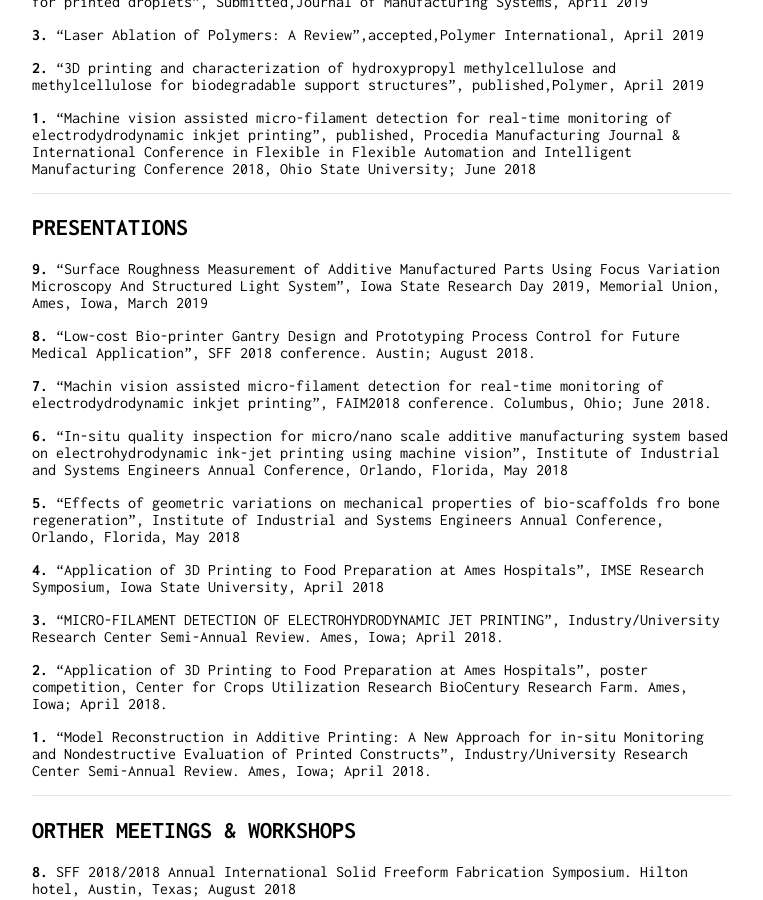
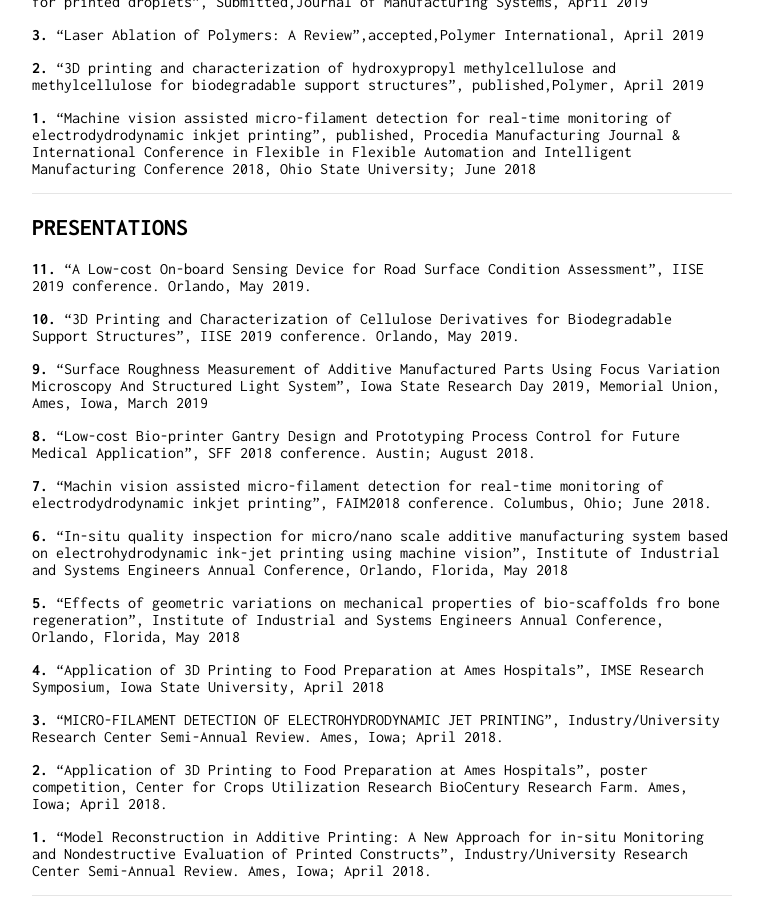
Before and after one commit to zhangxiao2018/zhangxiao2018.github.io, a Jekyll site: the page built from index.md, in a window 1280 px wide and 900 px high, scrolled down 1913 px. Shown: the whole window, without its empty margins (258-1021 px from the left). Built offline with Jekyll 4.4.1, drawn with Linux system fonts in a browser that asks for light colours; our own code applies the rules of GitHub Pages for plain Markdown files.

Commit message:
Update index.md

```diff
--- a/index.md
+++ b/index.md
@@ -89,6 +89,10 @@ Packing and testing wafer, maintain PVD, CVD, photoresist coater/decoater machin
 
 - - -
 ## PRESENTATIONS
+**11.** "A Low-cost On-board Sensing Device for Road Surface Condition Assessment", IISE 2019 conference. Orlando, May 2019.
+
+**10.** "3D Printing and Characterization of Cellulose Derivatives for Biodegradable Support Structures", IISE 2019 conference. Orlando, May 2019.
+
 **9.** “Surface Roughness Measurement of Additive Manufactured Parts Using Focus Variation Microscopy And Structured Light System”, Iowa State Research Day 2019, Memorial Union, Ames, Iowa, March 2019
 
 **8.** “Low-cost Bio-printer Gantry Design and Prototyping Process Control for Future Medical Application”, SFF 2018 conference. Austin; August 2018.
```
